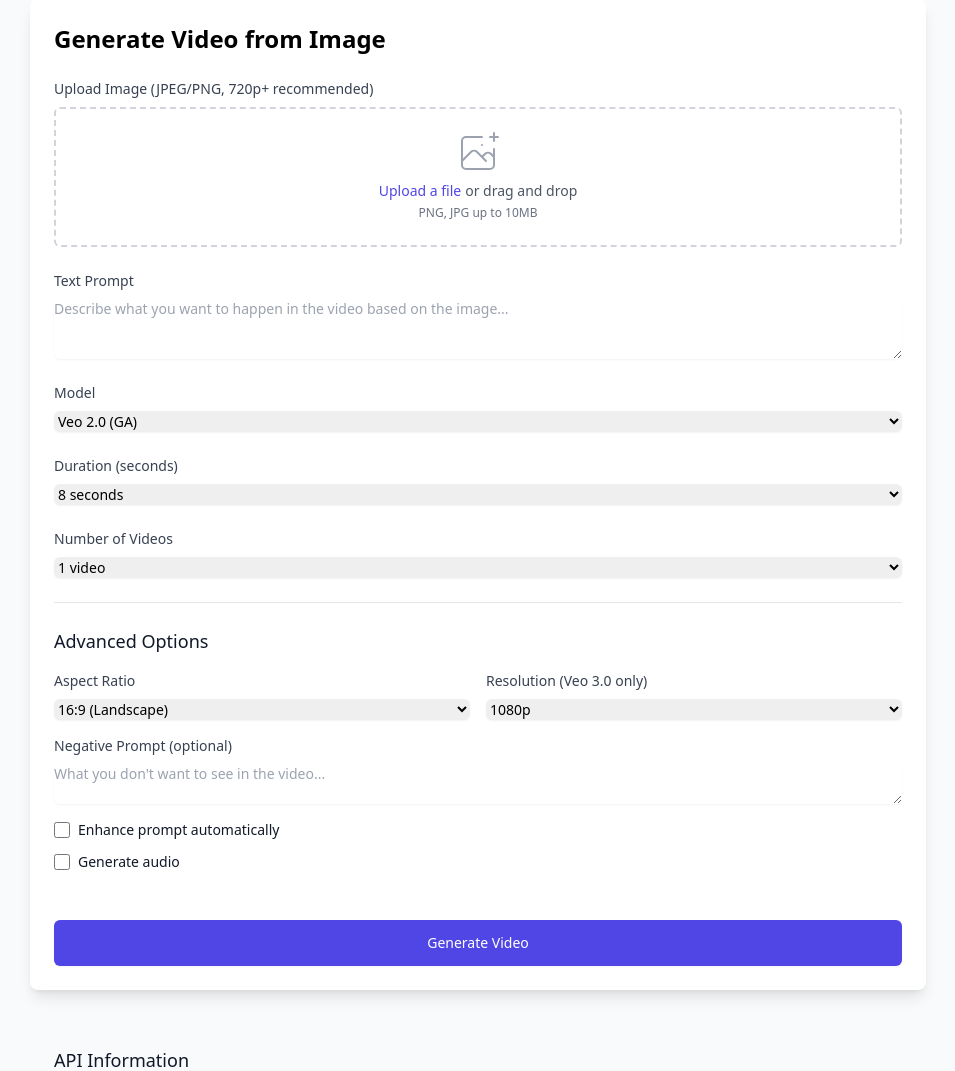
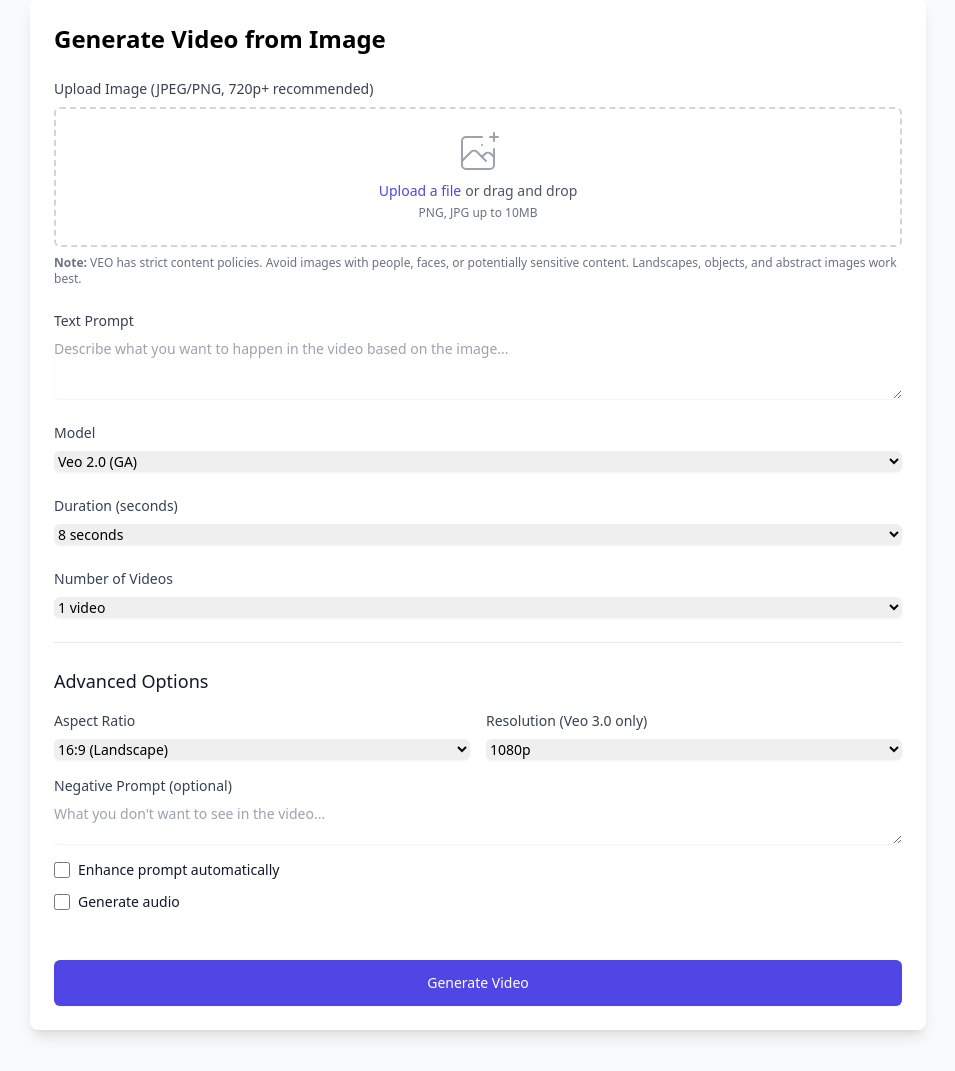
Before and after one commit to kastelica/prompttovideo, a Flask app: template app/templates/main/veo_image_test.html in a window 1280 px wide. Shown: the part 239-1310 px from the top of the page, without its empty margins (162-1117 px from the left). Run offline with Flask 3, Linux system fonts and the light colour scheme; the template is opened without the code that fills it, so the values that code supplies are empty; some libraries are stand-ins or nearby versions.

Commit message:
Add better error handling for VEO content policy violations

```diff
--- a/app/templates/main/veo_image_test.html
+++ b/app/templates/main/veo_image_test.html
@@ -36,10 +36,13 @@
                             <p class="text-xs text-gray-500">PNG, JPG up to 10MB</p>
                         </div>
                     </div>
-                    <div id="imagePreview" class="mt-4 hidden">
-                        <img id="previewImg" class="max-w-xs rounded-lg shadow-md" alt="Preview">
-                    </div>
-                </div>
+                                         <div id="imagePreview" class="mt-4 hidden">
+                         <img id="previewImg" class="max-w-xs rounded-lg shadow-md" alt="Preview">
+                     </div>
+                     <div class="mt-2 text-xs text-gray-500">
+                         <p><strong>Note:</strong> VEO has strict content policies. Avoid images with people, faces, or potentially sensitive content. Landscapes, objects, and abstract images work best.</p>
+                     </div>
+                 </div>
 
                 <!-- Text Prompt -->
                 <div>
@@ -358,6 +361,42 @@ document.addEventListener('DOMContentLoaded', function() {
         `;
     }
 
+    function displayContentViolationError(result) {
+        resultsSection.classList.remove('hidden');
+        statusMessage.innerHTML = `
+            <div class="bg-orange-50 border border-orange-200 rounded-md p-4">
+                <div class="flex">
+                    <div class="flex-shrink-0">
+                        <svg class="h-5 w-5 text-orange-400" viewBox="0 0 20 20" fill="currentColor">
+                            <path fill-rule="evenodd" d="M8.257 3.099c.765-1.36 2.722-1.36 3.486 0l5.58 9.92c.75 1.334-.213 2.98-1.742 2.98H4.42c-1.53 0-2.493-1.646-1.743-2.98l5.58-9.92zM11 13a1 1 0 11-2 0 1 1 0 012 0zm-1-8a1 1 0 00-1 1v3a1 1 0 002 0V6a1 1 0 00-1-1z" clip-rule="evenodd" />
+                        </svg>
+                    </div>
+                    <div class="ml-3">
+                        <h3 class="text-sm font-medium text-orange-800">Content Policy Violation</h3>
+                        <div class="mt-2 text-sm text-orange-700">
+                            <p class="font-medium">${result.details || 'Content blocked by safety settings'}</p>
+                            <div class="mt-3 space-y-2">
+                                <p><strong>What happened:</strong> The image contains content that violates VEO's safety settings.</p>
+                                <p><strong>Common causes:</strong></p>
+                                <ul class="list-disc list-inside ml-2 space-y-1">
+                                    <li>Images with people or faces</li>
+                                    <li>Potentially sensitive or inappropriate content</li>
+                                    <li>Content that could be misused</li>
+                                </ul>
+                                <p><strong>Try:</strong></p>
+                                <ul class="list-disc list-inside ml-2 space-y-1">
+                                    <li>Use an image without people or faces</li>
+                                    <li>Try a different image with simpler content</li>
+                                    <li>Use landscapes, objects, or abstract images</li>
+                                </ul>
+                            </div>
+                        </div>
+                    </div>
+                </div>
+            </div>
+        `;
+    }
+
     function displayVideos(videos) {
         console.log('Displaying videos:', videos); // Debug logging
         videoResults.innerHTML = '';
@@ -412,6 +451,8 @@ document.addEventListener('DOMContentLoaded', function() {
                         console.log('VEO operation done, videos:', result.videos); // Debug logging
                         if (result.videos) {
                             displayVideos(result.videos);
+                        } else if (result.status === 'content_violation') {
+                            displayContentViolationError(result);
                         } else {
                             displayError('Video generation completed but no videos were returned');
                         }
```
